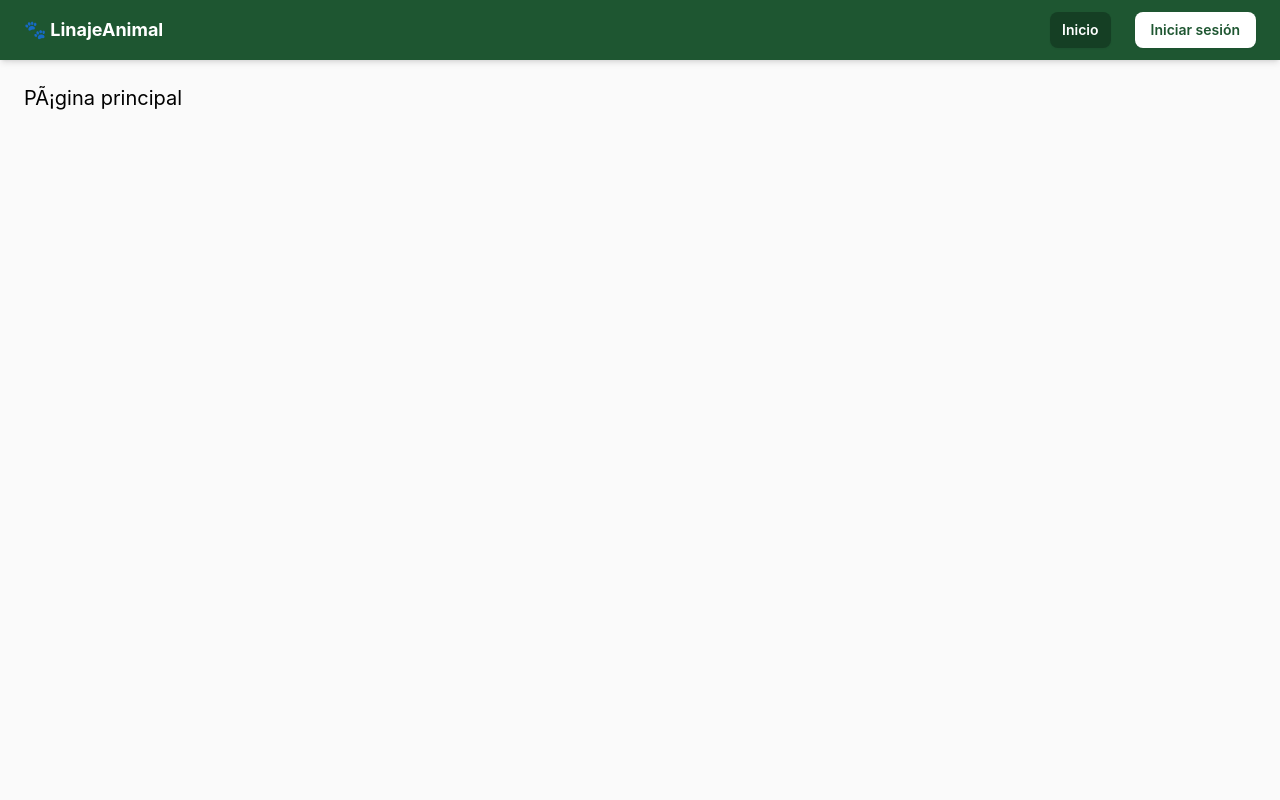
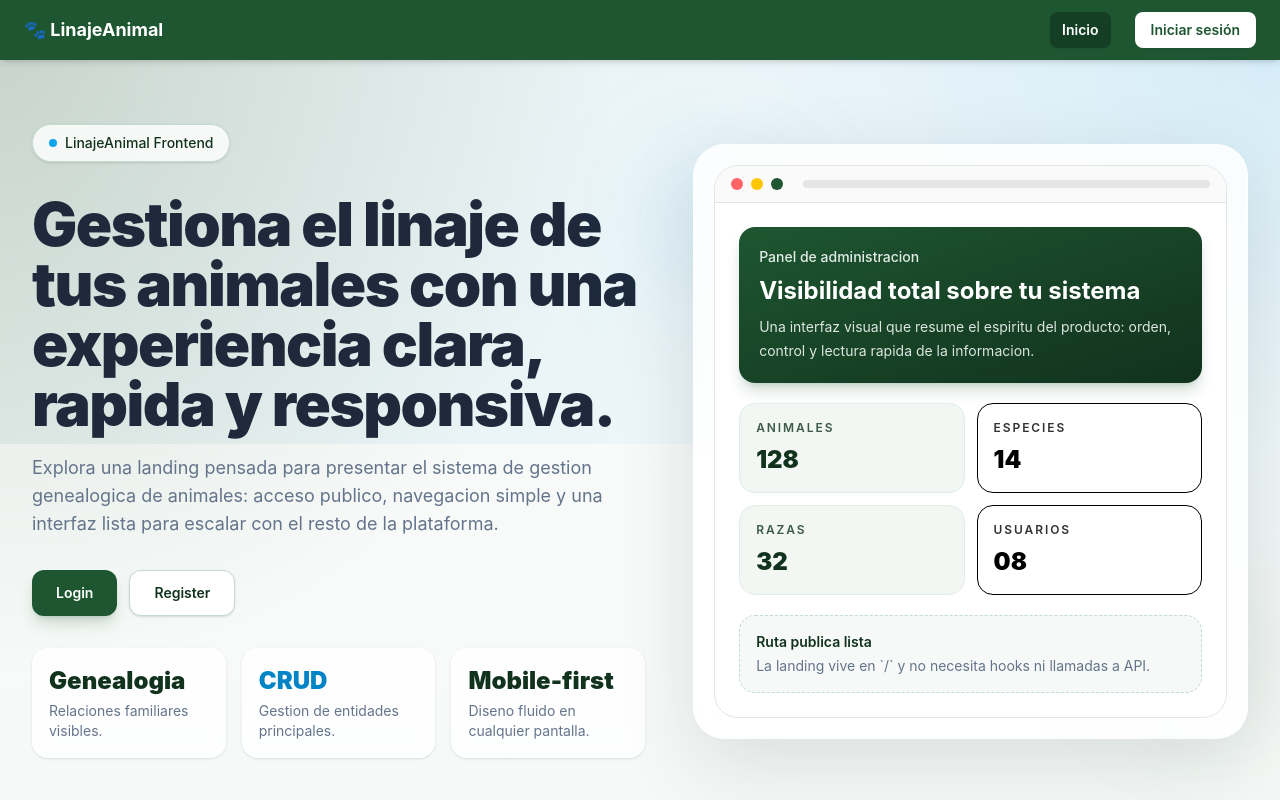
Before and after one commit to Lucas-Santamria390/linajeanimal-frontend, a React (Vite) app: page / in a window 1280 px wide. Shown: the top 800 px of the page. Built offline with nearby package versions, Linux system fonts and the light colour scheme; no server answers.

Commit message:
feat: conectar la ruta raiz con la landing page

```diff
--- a/src/routes/AppRouter.jsx
+++ b/src/routes/AppRouter.jsx
@@ -11,6 +11,7 @@ import RazasList from '../pages/RazasList'
 import AnimalesForm from '../pages/AnimalesForm'
 import RazasForm from '../pages/RazasForm'
 import Perfil from '../pages/Perfil'
+import Landing from '../pages/Landing'
 
 /**
  * Configuracion de rutas de la aplicacion
@@ -24,7 +25,7 @@ export default function AppRouter() {
         <Navbar />
         <main className="min-h-screen bg-neutral-bg">
           <Routes>
-            <Route path="/" element={<h1 className="p-6 text-xl">PÃ¡gina principal</h1>} />
+            <Route path="/" element={<Landing />} />
             <Route path="/login" element={<Login />} />
             <Route path="/register" element={<Register />} />
             <Route
@@ -99,7 +100,7 @@ export default function AppRouter() {
                 </ProtectedRoute>
               }
             />
-            <Route path="*" element={<h1 className="p-6 text-xl">404 - PÃ¡gina no encontrada</h1>} />
+            <Route path="*" element={<h1 className="p-6 text-xl">404 - Pagina no encontrada</h1>} />
           </Routes>
         </main>
       </AuthProvider>
```
